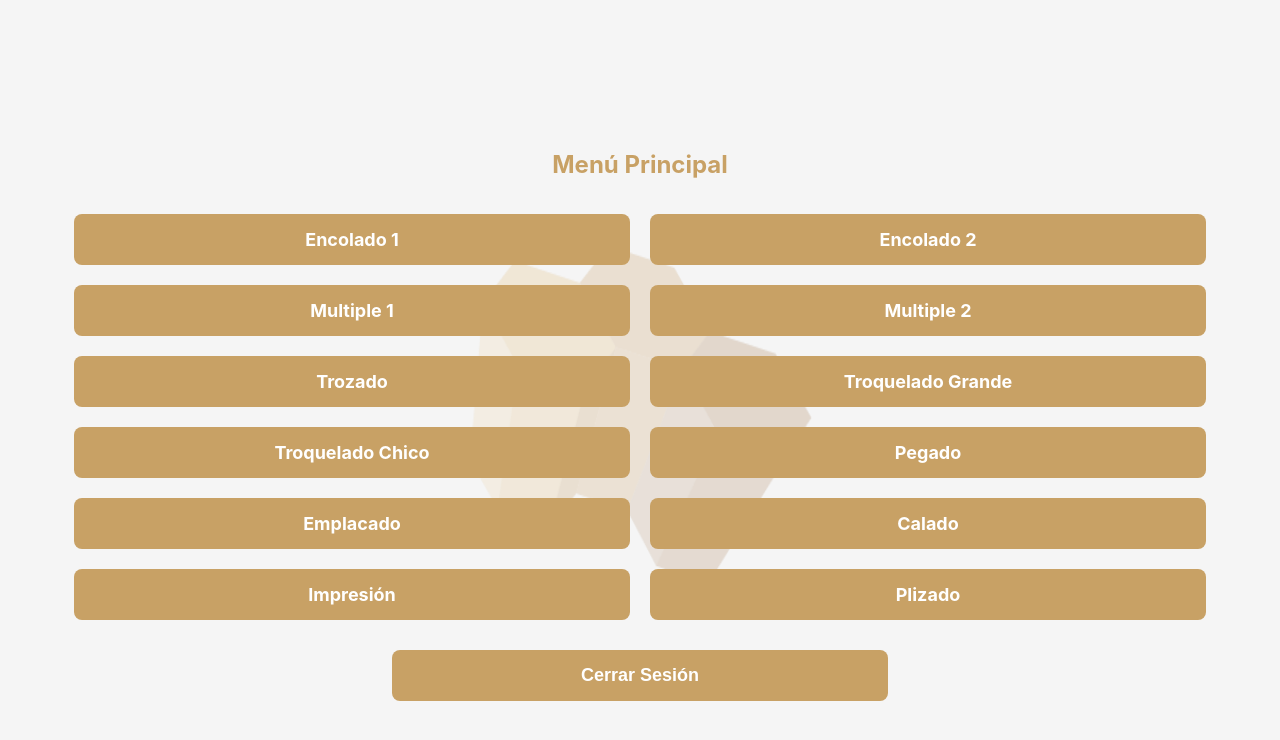
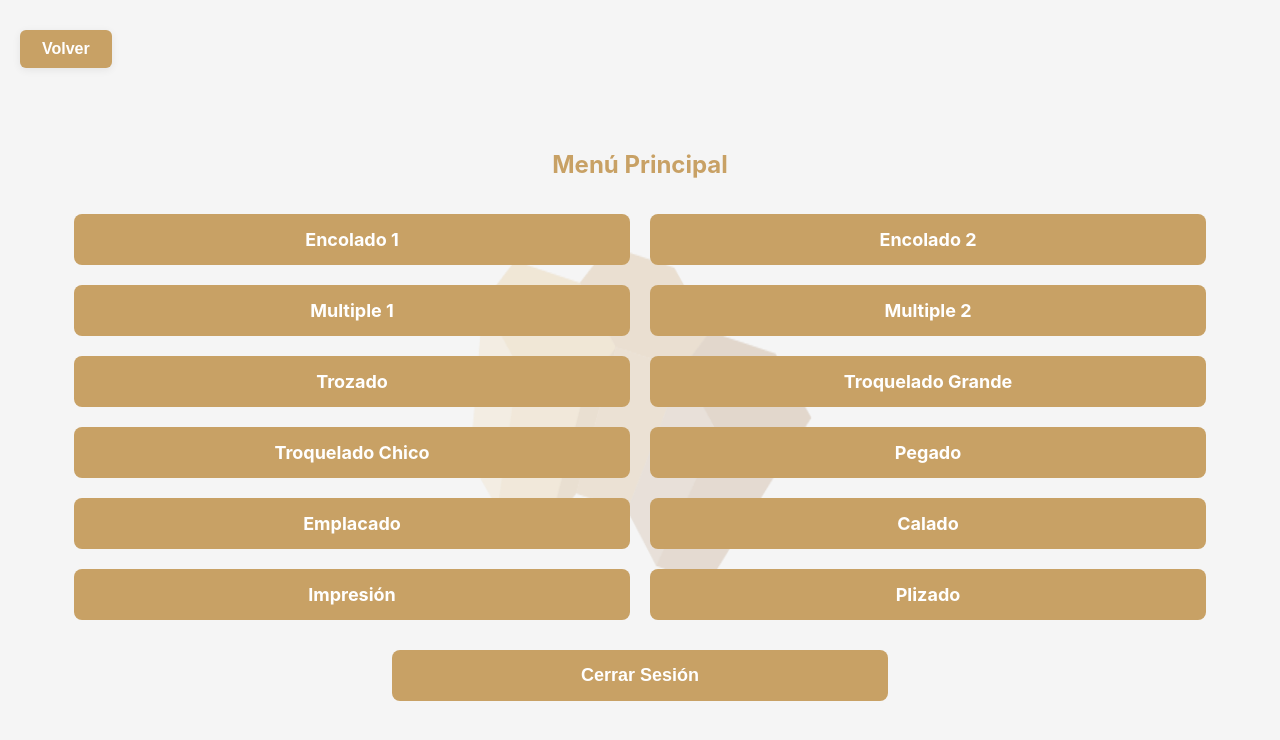
Before and after one commit to mati-muller/Interweb, a React (Create React App) app in the folder interweb/: page /edicion in a window 1280 px wide. Shown: the top 740 px of the page. Built offline with nearby package versions, Linux system fonts and the light colour scheme; sample sign-in values are in the browser's storage.

Commit message:
feat: add BackButton component and integrate it into multiple pages for improved navigation

```diff
--- /dev/null
+++ b/interweb/src/components/BackButton.tsx
@@ -0,0 +1,51 @@
+import React from 'react';
+import { useNavigate } from 'react-router-dom';
+
+interface BackButtonProps {
+  to?: string;
+  label?: string;
+  style?: React.CSSProperties;
+  onClick?: () => void;
+}
+
+const BackButton: React.FC<BackButtonProps> = ({
+  to = '/',
+  label = 'Volver',
+  style = {},
+  onClick
+}) => {
+  const navigate = useNavigate();
+
+  const handleClick = () => {
+    if (onClick) {
+      onClick();
+    } else {
+      navigate(to);
+    }
+  };
+
+  const defaultStyle: React.CSSProperties = {
+    background: '#c8a165',
+    color: '#fff',
+    border: 'none',
+    borderRadius: '6px',
+    padding: '10px 22px',
+    fontSize: '16px',
+    fontWeight: 600,
+    cursor: 'pointer',
+    boxShadow: '0 2px 8px rgba(0,0,0,0.07)',
+    margin: '10px 0',
+    ...style
+  };
+
+  return (
+    <button
+      onClick={handleClick}
+      style={defaultStyle}
+    >
+      {label}
+    </button>
+  );
+};
+
+export default BackButton;
--- a/interweb/src/historial/historial.tsx
+++ b/interweb/src/historial/historial.tsx
@@ -1,6 +1,7 @@
 import React, { useEffect, useState } from 'react';
 import axios from 'axios';
 import { config } from '../set/config'; // Import the config file
+import BackButton from '../components/BackButton';
 
 interface HistorialItem {
   CANTIDAD: number;
@@ -56,6 +57,7 @@ const HistorialTable: React.FC = () => {
 
   return (
     <div style={{ overflowX: 'auto', padding: 20 }}>
+      <BackButton to="/home" />
       <h2>Historial de Procesos</h2>
       <input
         type="text"
--- a/interweb/src/home/edicion.tsx
+++ b/interweb/src/home/edicion.tsx
@@ -1,5 +1,6 @@
 import React, { useEffect } from 'react';
 import { useNavigate } from 'react-router-dom';
+import BackButton from '../components/BackButton';
 
 export default function Edicion() {
     const navigate = useNavigate();
@@ -18,6 +19,15 @@ export default function Edicion() {
 
     return (
         <div style={styles.container}>
+            <BackButton
+                to="/home"
+                style={{
+                    position: 'absolute',
+                    top: '20px',
+                    left: '20px',
+                    zIndex: 10
+                }}
+            />
             <img
                 src="/interchico.webp"
                 alt="Watermark"
--- a/interweb/src/home/homeprocesos.tsx
+++ b/interweb/src/home/homeprocesos.tsx
@@ -1,5 +1,6 @@
 import React, { useEffect } from 'react';
 import { useNavigate } from 'react-router-dom';
+import BackButton from '../components/BackButton';
 
 export default function Homeprocesos() {
     const navigate = useNavigate();
@@ -13,6 +14,15 @@ export default function Homeprocesos() {
 
     return (
         <div style={styles.container}>
+            <BackButton
+                to="/home"
+                style={{
+                    position: 'absolute',
+                    top: '20px',
+                    left: '20px',
+                    zIndex: 10
+                }}
+            />
             <img
                 src="/interchico.webp"
                 alt="Watermark"
--- a/interweb/src/inventario/inventario.tsx
+++ b/interweb/src/inventario/inventario.tsx
@@ -1,5 +1,6 @@
 import React, { useEffect, useState } from 'react';
 import { config } from '../set/config'; // Import the config file
+import BackButton from '../components/BackButton';
 
 interface InventarioItem {
   cantidad: number;
@@ -70,6 +71,7 @@ const InventarioTable: React.FC = () => {
 
   return (
     <div style={{ padding: 20 }}>
+      <BackButton to="/home" />
       <h2>Inventario</h2>
       {/* Buscador de productos */}
       <div style={{ marginBottom: 16, display: 'flex', alignItems: 'center', gap: 12 }}>
--- a/interweb/src/procesos/edit/editComponent.tsx
+++ b/interweb/src/procesos/edit/editComponent.tsx
@@ -2,6 +2,7 @@ import React, { useEffect, useState } from 'react';
 import axios from 'axios';
 import Modal from 'react-modal';
 import { config } from '../../set/config'; // Corrected import path
+import BackButton from '../../components/BackButton';
 // Set the app element for react-modal
 Modal.setAppElement('#root');
 
@@ -221,6 +222,7 @@ const ReusableProcessComponent: React.FC<ReusableProcessComponentProps> = ({ pro
 
     return (
         <div>
+            <BackButton to="/edicion" />
             {loading ? (
                 <p>Loading...</p>
             ) : error ? (
--- a/interweb/src/users/users.tsx
+++ b/interweb/src/users/users.tsx
@@ -1,6 +1,7 @@
 import React, { useEffect, useState } from 'react';
 import axios from 'axios';
 import { config } from '../set/config'; // Import config
+import BackButton from '../components/BackButton';
 import redTrashIcon from '../assets/red-trash-can-icon.svg'; // Updated path to src/assets/
 import settingsIcon from '../assets/settings-icon.svg'; // Import settings icon
 import editarIcon from '../assets/editar.svg'; // Import edit icon
@@ -141,6 +142,7 @@ export default function UserTable() {
 
     return (
         <div style={{ padding: '20px' }}>
+            <BackButton to="/home" />
             <h2 style={{ marginBottom: '20px', color: '#333' }}>Lista de Usuarios</h2>
             <button
                 style={{
```
